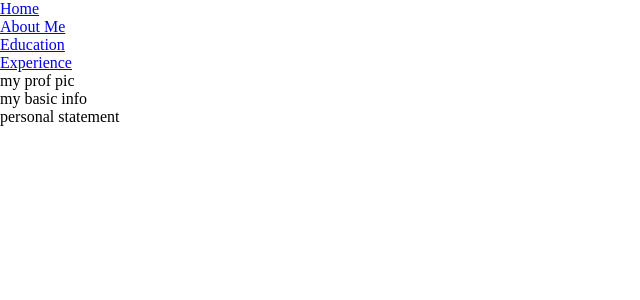
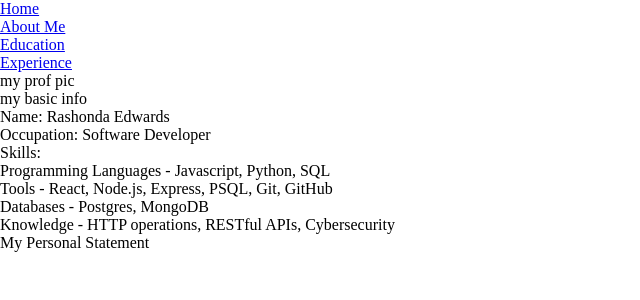
Before and after one commit to rdedwards1124/Portfolio, a React (Create React App) app: page / in a window 1280 px wide. Shown: the top 300 px of the page, without its empty margins (0-640 px from the left). Built offline with nearby package versions, Linux system fonts and the light colour scheme.

Commit message:
more points

```diff
--- a/src/Home.js
+++ b/src/Home.js
@@ -5,8 +5,21 @@ function Home (){
         <>
             <div>
                 <div>my prof pic</div>
-                <div>my basic info</div>
-                <div>personal statement</div>
+                <div>my basic info
+                    <ul>
+                        <li>Name: Rashonda Edwards</li>
+                        <li>Occupation: Software Developer</li>
+                        <li>Skills:
+                            <ul>
+                                <li>Programming Languages - Javascript, Python, SQL</li>
+                                <li>Tools - React, Node.js, Express, PSQL, Git, GitHub</li>
+                                <li>Databases - Postgres, MongoDB</li>
+                                <li>Knowledge - HTTP operations, RESTful APIs, Cybersecurity</li>
+                            </ul>
+                        </li>
+                    </ul>
+                </div>
+                <div>My Personal Statement</div>
             </div>
         </>
     )
```
Also changed, not shown: src/Components/About.js (added), src/Components/Education.js (added), src/Components/Experience.js (added), src/Components/Projects.js (added).
